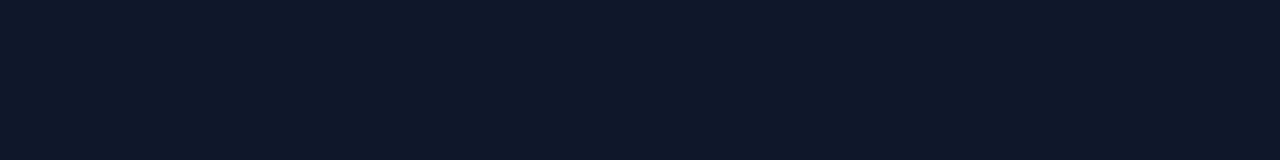
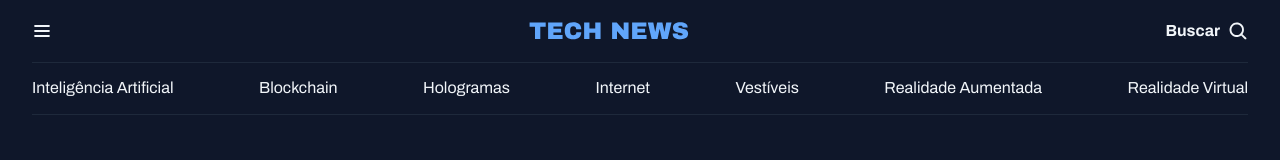
Before and after one commit to igorsantos-p/news-portal, a plain HTML site: page index.html in a window 1280 px wide. Drawn offline with Linux system fonts and the light colour scheme.

Commit message:
Criando menus

```diff
--- a/index.html
+++ b/index.html
@@ -12,5 +12,29 @@
     />
     <link rel="stylesheet" href="./styles.css/index.css" />
   </head>
-  <body></body>
+  <body>
+    <header class="container">
+      <nav id="primary" class="grid grid-col">
+        <div>
+          <img src="./assets/icons/List.svg" alt="Icone de menu" />
+        </div>
+        <div>
+          <img src="./assets/logo.svg" alt="TechNews logo" />
+        </div>
+        <div>
+          <strong>Buscar</strong>
+          <img src="./assets/icons/MagnifyingGlass.svg" alt="Icone de lupa" />
+        </div>
+      </nav>
+      <nav id="secondary" class="grid grid-col">
+        <a href="">Inteligência Artificial</a>
+        <a href="">Blockchain</a>
+        <a href="">Hologramas</a>
+        <a href="">Internet</a>
+        <a href="">Vestíveis</a>
+        <a href="">Realidade Aumentada</a>
+        <a href="">Realidade Virtual</a>
+      </nav>
+    </header>
+  </body>
 </html>
--- a/styles.css/global.css
+++ b/styles.css/global.css
@@ -26,6 +26,12 @@ body {
   color: var(--text-color-primary);
 }
 
+.container {
+  max-width: 1280px;
+  padding-inline: 32px;
+  margin-inline: auto;
+}
+
 a {
   text-decoration: none;
   color: inherit;
@@ -40,3 +46,11 @@ h2,
 h3 {
   font: inherit;
 }
+
+.grid {
+  display: grid;
+}
+
+.grid-col {
+  grid-auto-flow: column;
+}
--- /dev/null
+++ b/styles.css/header.css
@@ -0,0 +1,24 @@
+#primary {
+  padding-block: 20px;
+
+  /* css nesting */
+  div {
+    display: flex;
+    align-items: center;
+    gap: 8px;
+  }
+
+  div:nth-child(2) {
+    margin-inline: auto;
+  }
+  div:nth-child(3) {
+    justify-self: end;
+  }
+}
+
+#secondary {
+  padding-block: 14px;
+  border: 1px solid var(--stroke-color);
+  border-inline: none;
+  justify-content: space-between;
+}
--- a/styles.css/index.css
+++ b/styles.css/index.css
@@ -1 +1,2 @@
 @import url(global.css);
+@import url(header.css);
```
